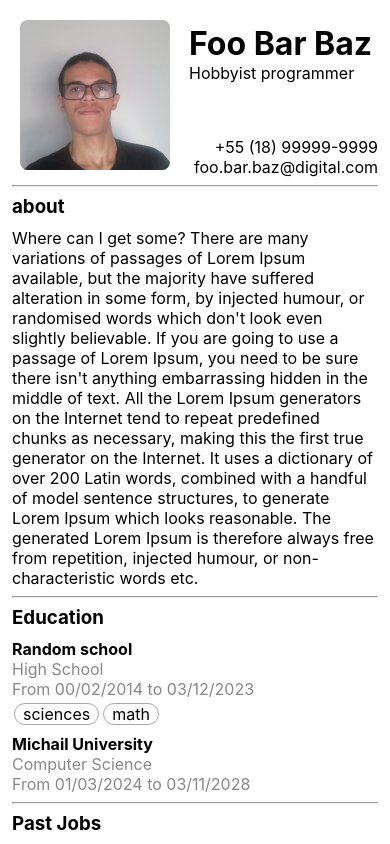
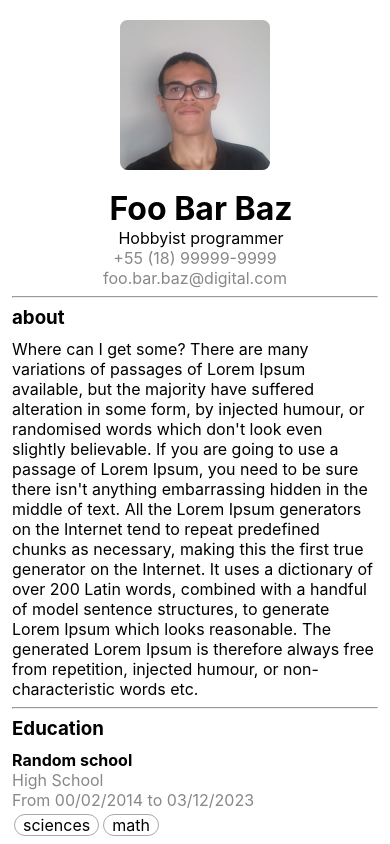
Before and after one commit to Johnnathan28/my-page, a JavaScript app: page / in a window 390 px wide. Shown: the top 844 px of the page. Built offline with nearby package versions, Linux system fonts and the light colour scheme; the HTML template or start-up script is replaced by a standard one.

Commit message:
Add responsivity for Header

```diff
--- a/src/pages/curriculum-vitae/style.css
+++ b/src/pages/curriculum-vitae/style.css
@@ -4,6 +4,20 @@
   --projectrs-gaps: 10px;
   --perfil-img-size: 150px;
   --perfil-img-margin: calc(var(--perfil-img-size) * 0.05);
+}
+
+@media (max-width: 425px) {
+  .Header {
+    text-align: center;
+    align-items: center;
+    flex-direction: column;
+  }
+
+  .Header .info .contact {
+    /* XXX: Need to use important bacause the value do not
+     * overwrite, I do not know why? */
+    align-items: center !important;
+  }
 }
 
 h1, h2, h3, h4, p {
@@ -67,6 +81,7 @@ h3 {
 }
 
 .Header .info .contact {
+  color: var(--gray0);
   display: flex;
   align-items: end;
   justify-content: end;
```
